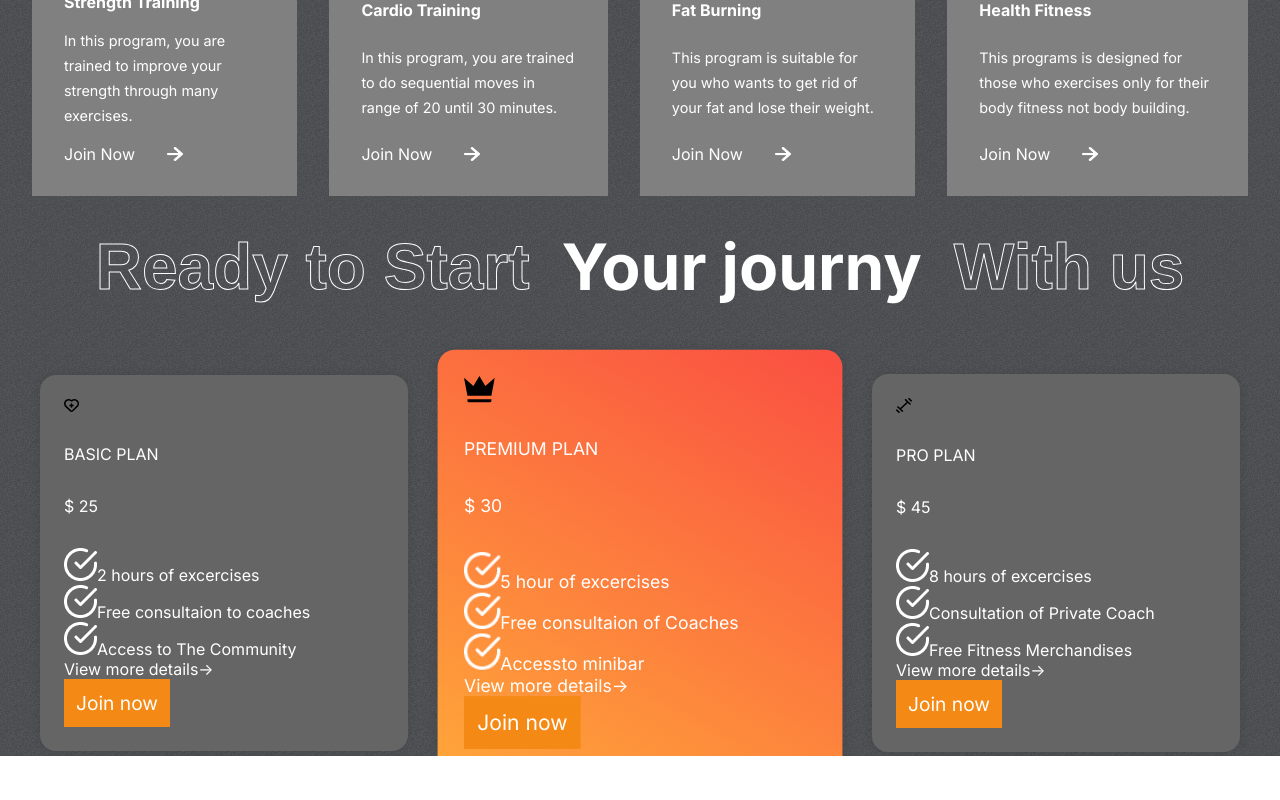
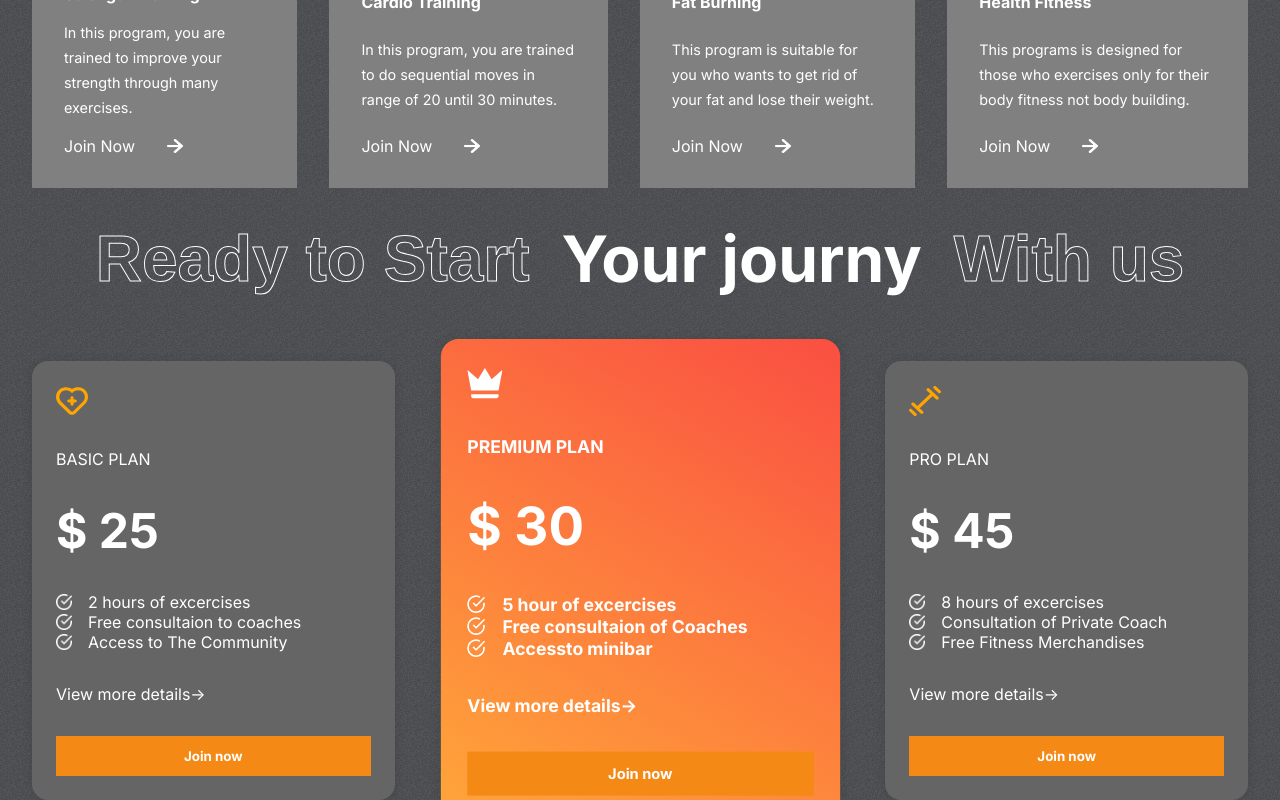
Before and after one commit to Abdelkader0/Gym, a React (Create React App) app: page / in a window 1280 px wide. Shown: the part 1055-1855 px from the top of the page. Before the commit the page ends 1811 px from the top, so only its background shows below. Built offline with nearby package versions, Linux system fonts and the light colour scheme.

Commit message:
finish plans section

```diff
--- a/src/App.css
+++ b/src/App.css
@@ -35,9 +35,10 @@
   padding: 0.5rem;
   background-color: var(--orange);
   color: white;
+  font-weight: bold;
   border: 4px solid transparent;
-  font-size: 1.2rem;
   transition: all 0.3s ease;
+  display: flex;
   justify-content: center;
   align-items: center;
 }
--- a/src/Components/Plans/plans.css
+++ b/src/Components/Plans/plans.css
@@ -26,17 +26,18 @@
 .plansContainer{
     display: flex;
     flex-direction: column;
-    position: relative;
     gap: 4rem;
     margin-top: -4rem;
     padding: 0 2rem;
+    position: relative;
+
 }
 
 .plans{
     display: flex;
     justify-content: center;
     align-items: center;
-    gap: 3rem;
+    gap: 4rem;
 }
 
 .plan{
@@ -56,3 +57,36 @@
     background: var(--planCard);
     transform: scale(1.1);
 }
+.plan>svg{
+    font-size: 3rem;
+    fill: orange;
+    width: 2rem;
+    height: 2rem;
+}
+
+.plans>:nth-child(2){
+    font-weight: bold;
+    font-size: 1rem;
+}
+
+.plan>:nth-child(3){
+    font-weight: bold;
+    font-size: 3rem;
+}
+.feature{
+    display: flex;
+    gap: 1rem;
+    align-items: center;
+}
+.feature>img{
+    width: 1rem;
+    height: 1rem;
+}
+
+.plans>:nth-child(2)>svg{
+    fill: rgb(255, 255, 255);
+}
+.plans>:nth-child(2)>button{
+        fill: orange;
+
+}
--- a/src/Components/Plans/plans.jsx
+++ b/src/Components/Plans/plans.jsx
@@ -28,14 +28,12 @@ const Plans = () => {
                   <span key={i}>{feature}</span>
                 </div>
               ))}
-
-              <div>
+            </div>
+            {/* end planFeatures */}
+            <div>
                 <span>View more details-></span>
               </div>
               <button className="btn"> Join now </button>
-            </div>
-            {/* end planFeatures */}
-
           </div>
         ))}
         </div>
```
